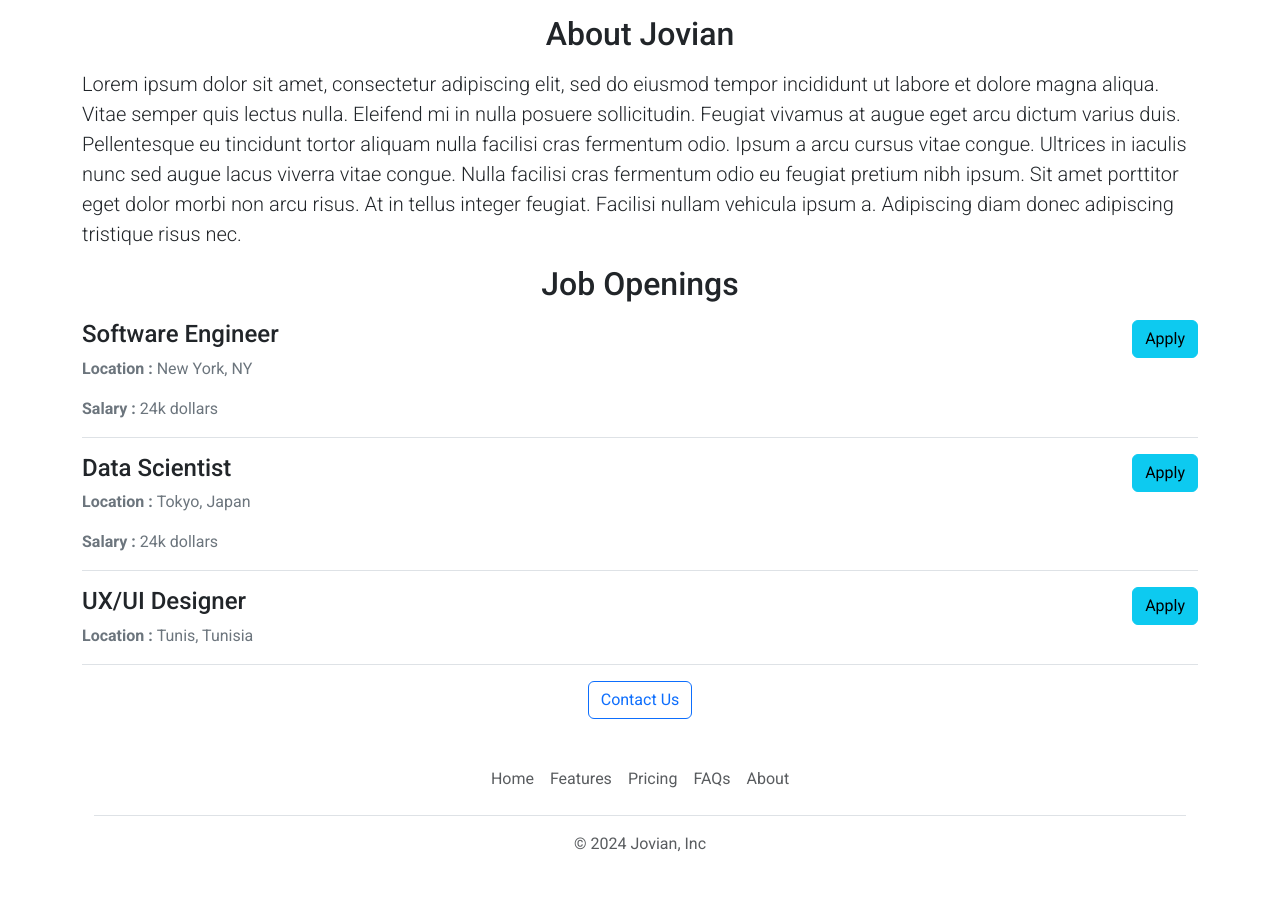
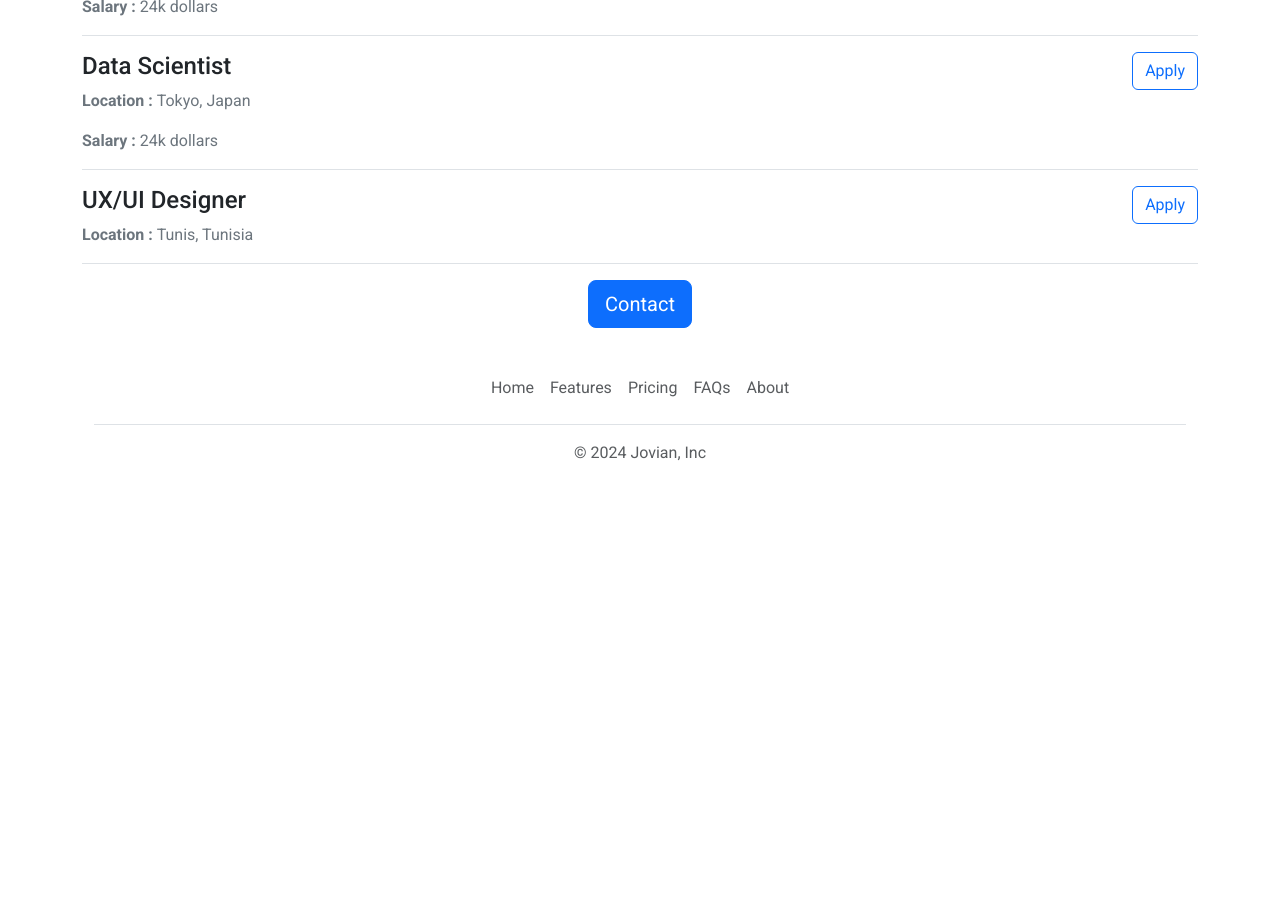
Before and after one commit to hochlef007/flask-web-app, a Flask app: page / in a window 1280 px wide. Shown: the part 1103-2015 px from the top of the page. After the commit the page ends 1564 px from the top, so only its background shows below. Run offline with Flask 3, Linux system fonts and the light colour scheme.

Commit message:
fixed buttons to send emails

```diff
--- a/templates/home.html
+++ b/templates/home.html
@@ -30,33 +30,45 @@
   </head>
   <body>
     {% include 'nav.html' %}
-    <h1 class="text-center mb-4">{{ company_name }} Carrers</h1>
     <img
       id="banner"
       class="img-fluid"
-      src="../static/banner4.png"
+      src="../static/banner5.jpg"
       alt="Banner"
     />
     <div class="container">
-      <h2 class="text-center mt-3 mb-3">About Jovian</h2>
-      <p class="lead">
-        Lorem ipsum dolor sit amet, consectetur adipiscing elit, sed do eiusmod
-        tempor incididunt ut labore et dolore magna aliqua. Vitae semper quis
-        lectus nulla. Eleifend mi in nulla posuere sollicitudin. Feugiat vivamus
-        at augue eget arcu dictum varius duis. Pellentesque eu tincidunt tortor
-        aliquam nulla facilisi cras fermentum odio. Ipsum a arcu cursus vitae
-        congue. Ultrices in iaculis nunc sed augue lacus viverra vitae congue.
-        Nulla facilisi cras fermentum odio eu feugiat pretium nibh ipsum. Sit
-        amet porttitor eget dolor morbi non arcu risus. At in tellus integer
-        feugiat. Facilisi nullam vehicula ipsum a. Adipiscing diam donec
-        adipiscing tristique risus nec.
-      </p>
+      <h1 class="text-center mb-3 mt-3">{{ company_name }} Carrers</h1>
+      <div class="row" style="margin: 20px 0 20px 0">
+        <div class="col-md-6">
+          <p class="lead">
+            Lorem ipsum dolor sit amet, consectetur adipiscing elit, sed do
+            eiusmod tempor incididunt ut labore et dolore magna aliqua. Vitae
+            semper quis lectus nulla. Eleifend mi in nulla posuere sollicitudin.
+            Feugiat vivamus at augue eget arcu dictum varius duis. Pellentesque
+            eu tincidunt tortor aliquam nulla facilisi cras fermentum odio.
+            Ipsum a arcu cursus vitae congue. Ultrices in iaculis nunc sed augue
+            lacus viverra vitae congue. Nulla facilisi cras fermentum odio eu
+            feugiat pretium nibh ipsum. Sit amet porttitor eget dolor morbi non
+            arcu risus. At in tellus integer feugiat. Facilisi nullam vehicula
+            ipsum a. Adipiscing diam donec adipiscing tristique risus nec.
+          </p>
+        </div>
+        <div class="d-none d-md-block col-md-6">
+          <img
+            src="/static/people_working.jpg"
+            alt="working people"
+            style="height: 360px; border-radius: 4px"
+          />
+        </div>
+      </div>
       <h2 class="text-center mt-3 mb-3">Job Openings</h2>
       <div>{% for job in jobs %} {% include 'jobItem.html' %} {% endfor %}</div>
-      <div class="text-center mb-2">
-        <button type="button" class="btn btn-outline-primary">
-          Contact Us
-        </button>
+      <div class="text-center mt-3">
+        <a
+          class="btn btn-primary btn-lg"
+          href="mailto:company@humanressources.com?subject=Question%20about%20certain%20thing&body=Name%20%3A%20%3CEnter%20your%20name%20here%3E%0AQuestion%3A%20%3CYour%20question%20goes%20here%3E%0A"
+          >Contact</a
+        >
       </div>
       {% include 'footer.html' %}
     </div>
--- a/templates/jobItem.html
+++ b/templates/jobItem.html
@@ -7,6 +7,10 @@
     {% endif %}
   </div>
   <div>
-    <button type="button" class="btn btn-info">Apply</button>
+    <a
+      class="btn btn-outline-primary"
+      href="mailto:company@humanressources.com?subject=Applying%20for%20the%20{{job.title}}%20job&body=Name%20%3A%20%3CEnter%20your%20name%20here%3E%0AResume%3A%20%3CResume%20link%3E%0A"
+      >Apply</a
+    >
   </div>
 </div>
--- a/templates/nav.html
+++ b/templates/nav.html
@@ -12,4 +12,4 @@
     </a>
   </div>
 </nav>
-<div style="height: 70px"></div>
+<div style="height: 58px"></div>
```
Also changed, not shown: static/banner5.jpg (added), static/people_working.jpg (added).
